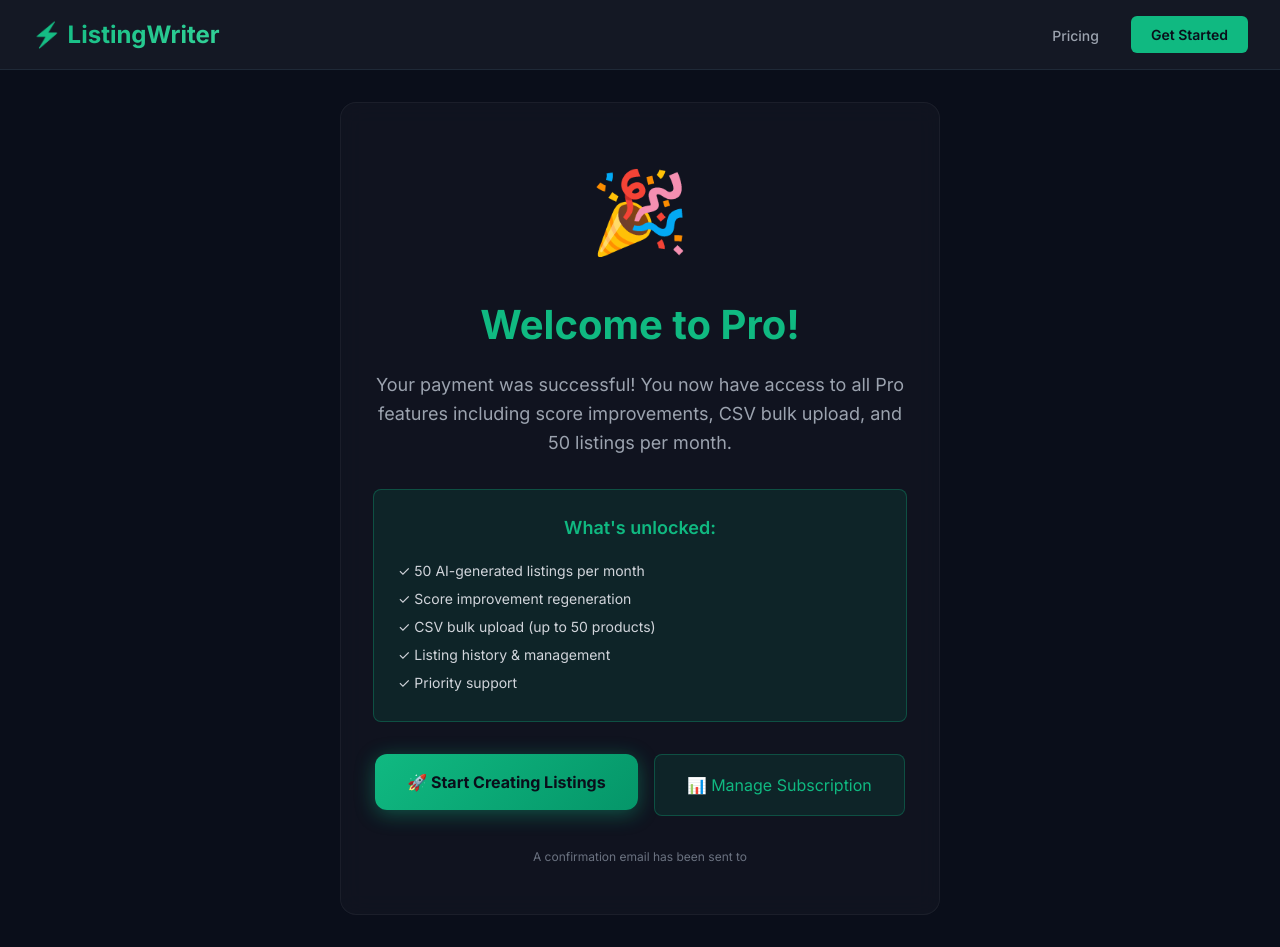
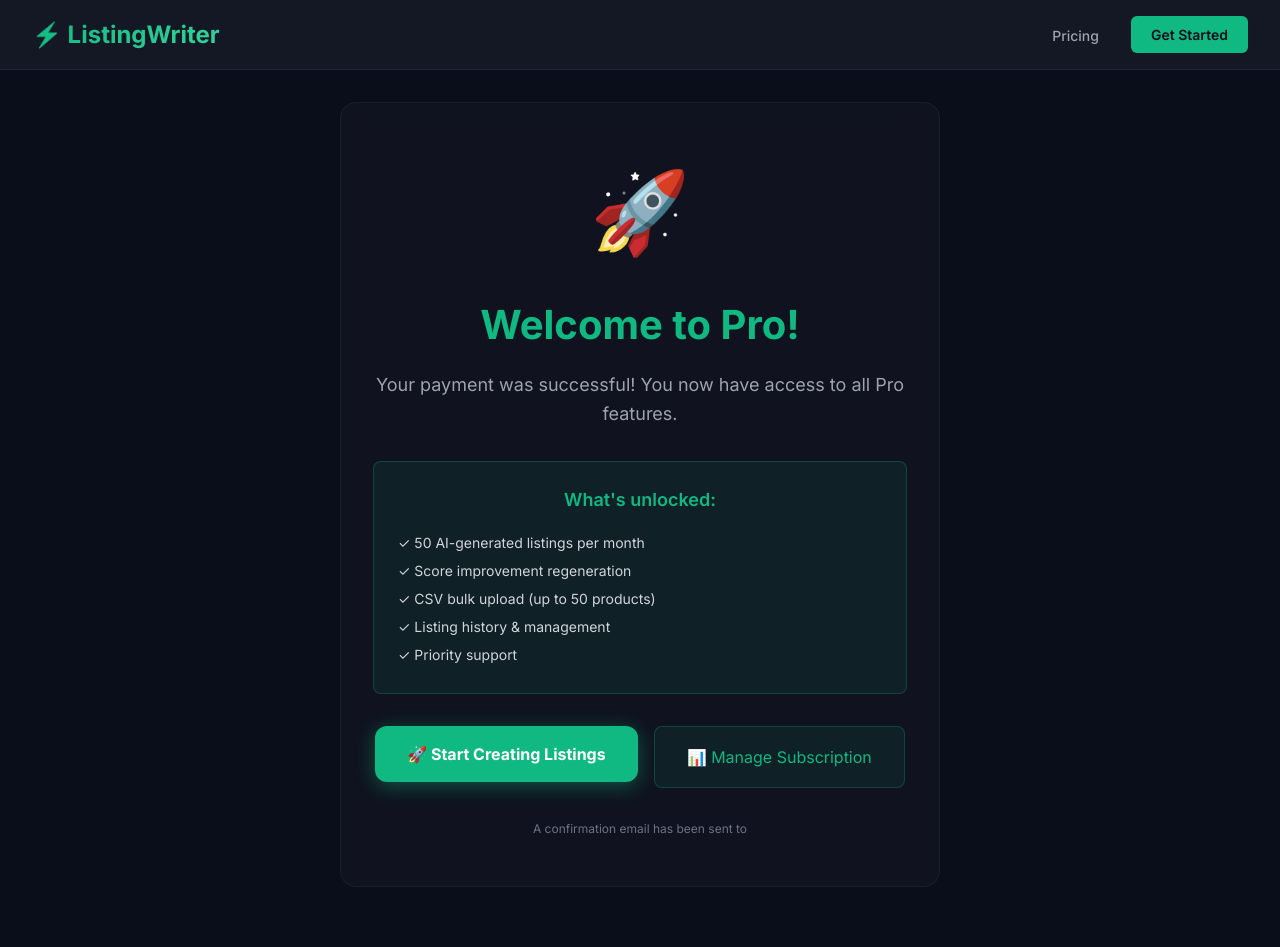
Before and after one commit to IK00-7/listingwriter, a Next.js app: page /success in a window 1280 px wide. After the commit the page ends 919 px from the top, so only its background shows below. Built offline with nearby package versions, Linux system fonts and the light colour scheme; no server answers.

Commit message:
Update success.js

```diff
--- a/pages/success.js
+++ b/pages/success.js
@@ -43,6 +43,7 @@
       <>
         <Head>
           <title>Processing Payment - ListingWriter</title>
+          <meta name="viewport" content="width=device-width, initial-scale=1, maximum-scale=5" />
         </Head>
         <div style={{ minHeight: '100vh', background: '#0a0e1a', color: '#f3f4f6' }}>
           <Header />
@@ -58,39 +59,73 @@
     )
   }
 
+  // Get the user's tier (defaults to 'pro' if not set yet)
+  const userTier = session?.user?.tier || 'pro'
+  const tierName = userTier === 'business' ? 'Business' : 'Pro'
+  const tierEmoji = userTier === 'business' ? '💼' : '🚀'
+  const tierColor = userTier === 'business' ? '#8b5cf6' : '#10b981'
+
+  // Features based on tier
+  const features = userTier === 'business' ? [
+    'Unlimited AI-generated listings',
+    'Unlimited score improvements',
+    'Unlimited CSV bulk uploads',
+    'Full listing history & analytics',
+    'API access',
+    '24/7 Priority support'
+  ] : [
+    '50 AI-generated listings per month',
+    'Score improvement regeneration',
+    'CSV bulk upload (up to 50 products)',
+    'Listing history & management',
+    'Priority support'
+  ]
+
   return (
     <>
       <Head>
-        <title>Welcome to Pro! - ListingWriter</title>
+        <title>Welcome to {tierName}! - ListingWriter</title>
+        <meta name="viewport" content="width=device-width, initial-scale=1, maximum-scale=5" />
       </Head>
       <div style={{ minHeight: '100vh', background: '#0a0e1a', color: '#f3f4f6' }}>
         <Header />
         <div style={{ display: 'flex', alignItems: 'center', justifyContent: 'center', minHeight: 'calc(100vh - 80px)', padding: '2rem' }}>
           <div className="card" style={{ maxWidth: '600px', textAlign: 'center', padding: '3rem 2rem' }}>
-            <div style={{ fontSize: '5rem', marginBottom: '1.5rem' }}>🎉</div>
-            <h1 style={{ fontSize: '2.5rem', fontWeight: 'bold', marginBottom: '1rem', color: '#10b981' }}>
-              Welcome to Pro!
+            <div style={{ fontSize: '5rem', marginBottom: '1.5rem' }}>{tierEmoji}</div>
+            <h1 style={{ fontSize: '2.5rem', fontWeight: 'bold', marginBottom: '1rem', color: tierColor }}>
+              Welcome to {tierName}!
             </h1>
             <p style={{ fontSize: '1.125rem', color: '#9ca3af', marginBottom: '2rem', lineHeight: 1.6 }}>
-              Your payment was successful! You now have access to all Pro features including score improvements, CSV bulk upload, and 50 listings per month.
+              Your payment was successful! You now have access to all {tierName} features.
             </p>
 
-            <div style={{ background: 'rgba(16, 185, 129, 0.1)', border: '1px solid rgba(16, 185, 129, 0.3)', borderRadius: '0.5rem', padding: '1.5rem', marginBottom: '2rem' }}>
-              <h3 style={{ fontSize: '1.125rem', fontWeight: 600, color: '#10b981', marginBottom: '1rem' }}>
+            <div style={{
+              background: `${tierColor}15`,
+              border: `1px solid ${tierColor}40`,
+              borderRadius: '0.5rem',
+              padding: '1.5rem',
+              marginBottom: '2rem'
+            }}>
+              <h3 style={{ fontSize: '1.125rem', fontWeight: 600, color: tierColor, marginBottom: '1rem' }}>
                 What's unlocked:
               </h3>
               <ul style={{ listStyle: 'none', padding: 0, textAlign: 'left', fontSize: '0.875rem', lineHeight: 2, color: '#d1d5db' }}>
-                <li>✓ 50 AI-generated listings per month</li>
-                <li>✓ Score improvement regeneration</li>
-                <li>✓ CSV bulk upload (up to 50 products)</li>
-                <li>✓ Listing history & management</li>
-                <li>✓ Priority support</li>
+                {features.map((feature, index) => (
+                  <li key={index}>✓ {feature}</li>
+                ))}
               </ul>
             </div>
 
             <div style={{ display: 'flex', gap: '1rem', justifyContent: 'center', flexWrap: 'wrap' }}>
               <Link href="/dashboard">
-                <a className="btn-primary" style={{ padding: '1rem 2rem', fontSize: '1rem', textDecoration: 'none', display: 'inline-block' }}>
+                <a className="btn-primary" style={{
+                  padding: '1rem 2rem',
+                  fontSize: '1rem',
+                  textDecoration: 'none',
+                  display: 'inline-block',
+                  background: tierColor,
+                  color: '#fff'
+                }}>
                   🚀 Start Creating Listings
                 </a>
               </Link>
@@ -100,10 +135,10 @@
                 style={{
                   padding: '1rem 2rem',
                   fontSize: '1rem',
-                  background: 'rgba(16, 185, 129, 0.1)',
-                  border: '1px solid rgba(16, 185, 129, 0.3)',
+                  background: `${tierColor}15`,
+                  border: `1px solid ${tierColor}40`,
                   borderRadius: '0.5rem',
-                  color: '#10b981',
+                  color: tierColor,
                   cursor: portalLoading ? 'not-allowed' : 'pointer',
                   opacity: portalLoading ? 0.5 : 1
                 }}
```
